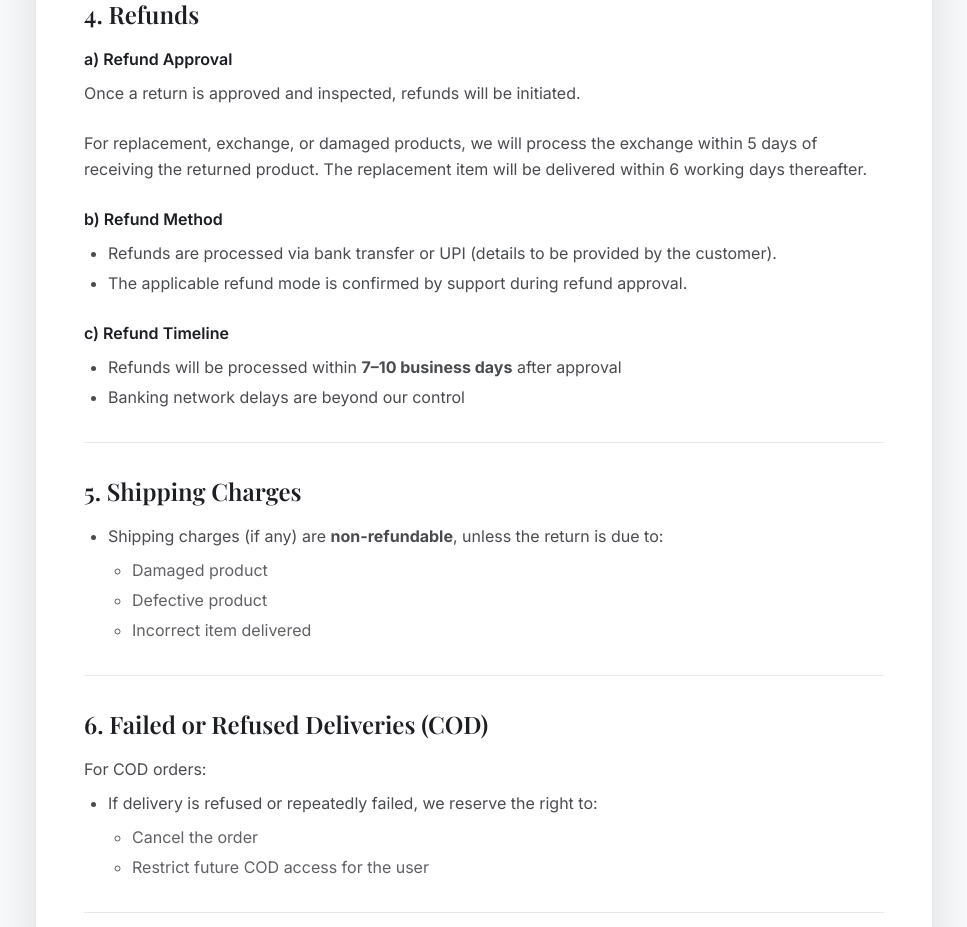
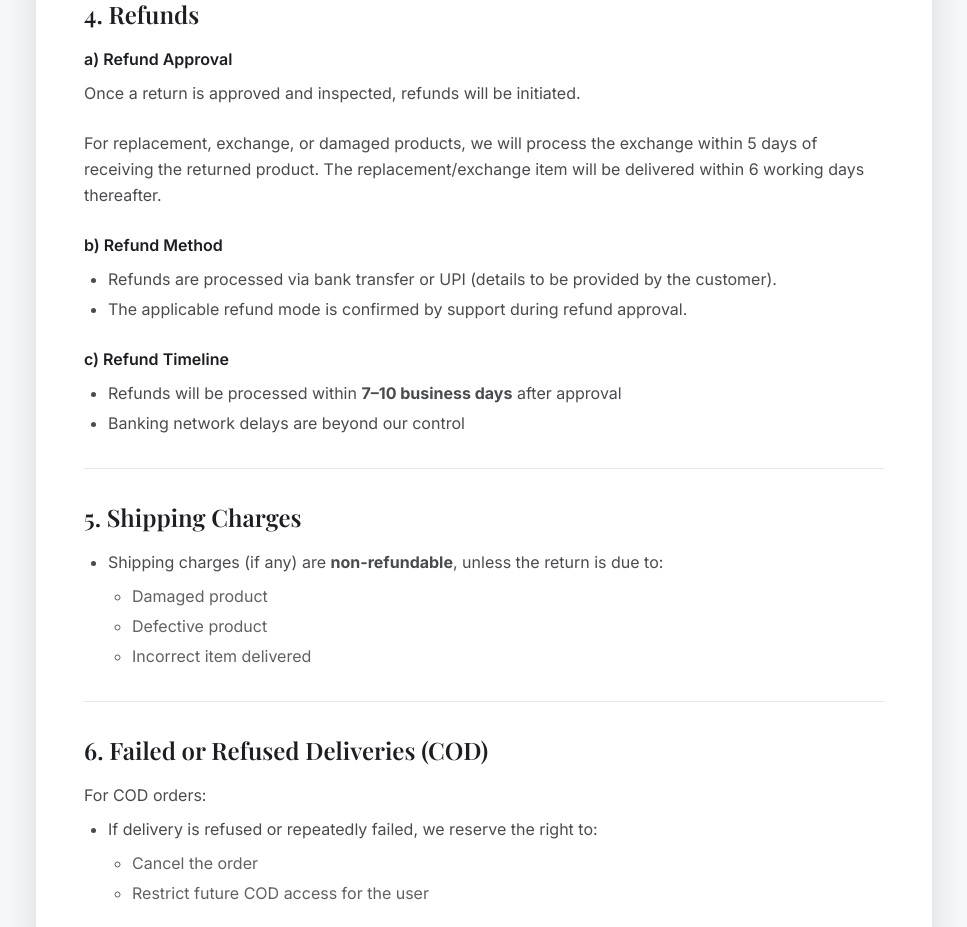
Before and after one commit to Zuley-tech-team/zuley-landing-page, a React (Vite) app in the folder Client/: page /refund-policy in a window 1280 px wide. Shown: the part 1600-2527 px from the top of the page, without its empty margins (156-1123 px from the left). Built offline with nearby package versions, Linux system fonts and the light colour scheme; no server answers.

Commit message:
content change

```diff
--- a/Client/src/pages/legal/RefundPolicyPage.tsx
+++ b/Client/src/pages/legal/RefundPolicyPage.tsx
@@ -84,7 +84,7 @@ export function RefundPolicyPage() {
                             <h3 className="font-semibold text-charcoal mb-2">a) Refund Approval</h3>
                             <p className="mb-6">Once a return is approved and inspected, refunds will be initiated.</p>
 
-                            <p className="mb-6">For replacement, exchange, or damaged products, we will process the exchange within 5 days of receiving the returned product. The replacement item will be delivered within 6 working days thereafter.</p>
+                            <p className="mb-6">For replacement, exchange, or damaged products, we will process the exchange within 5 days of receiving the returned product. The replacement/exchange item will be delivered within 6 working days thereafter.</p>
 
                             <h3 className="font-semibold text-charcoal mb-2">b) Refund Method</h3>
                             <ul className="list-disc pl-6 mb-6 space-y-1">
```
